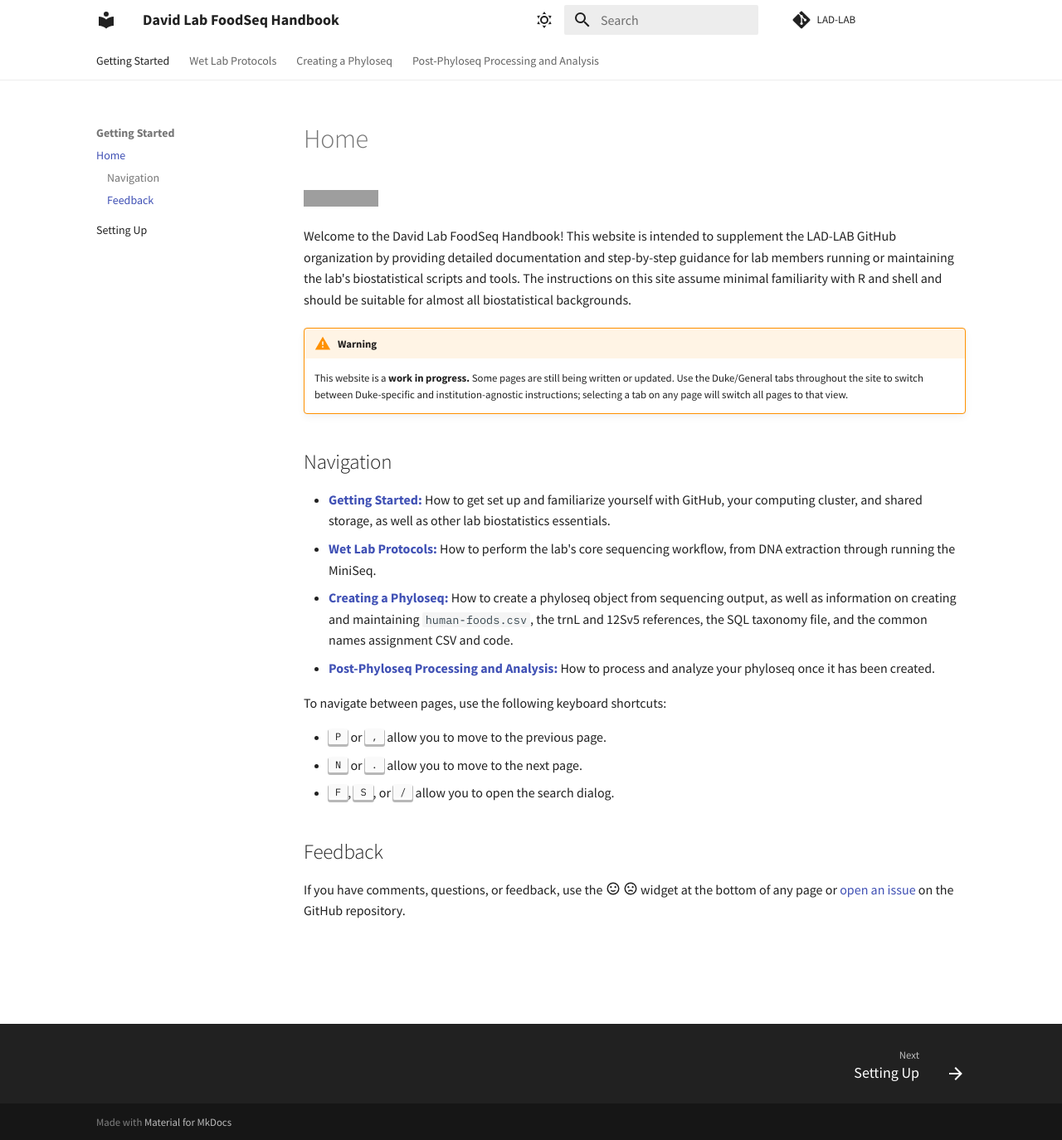
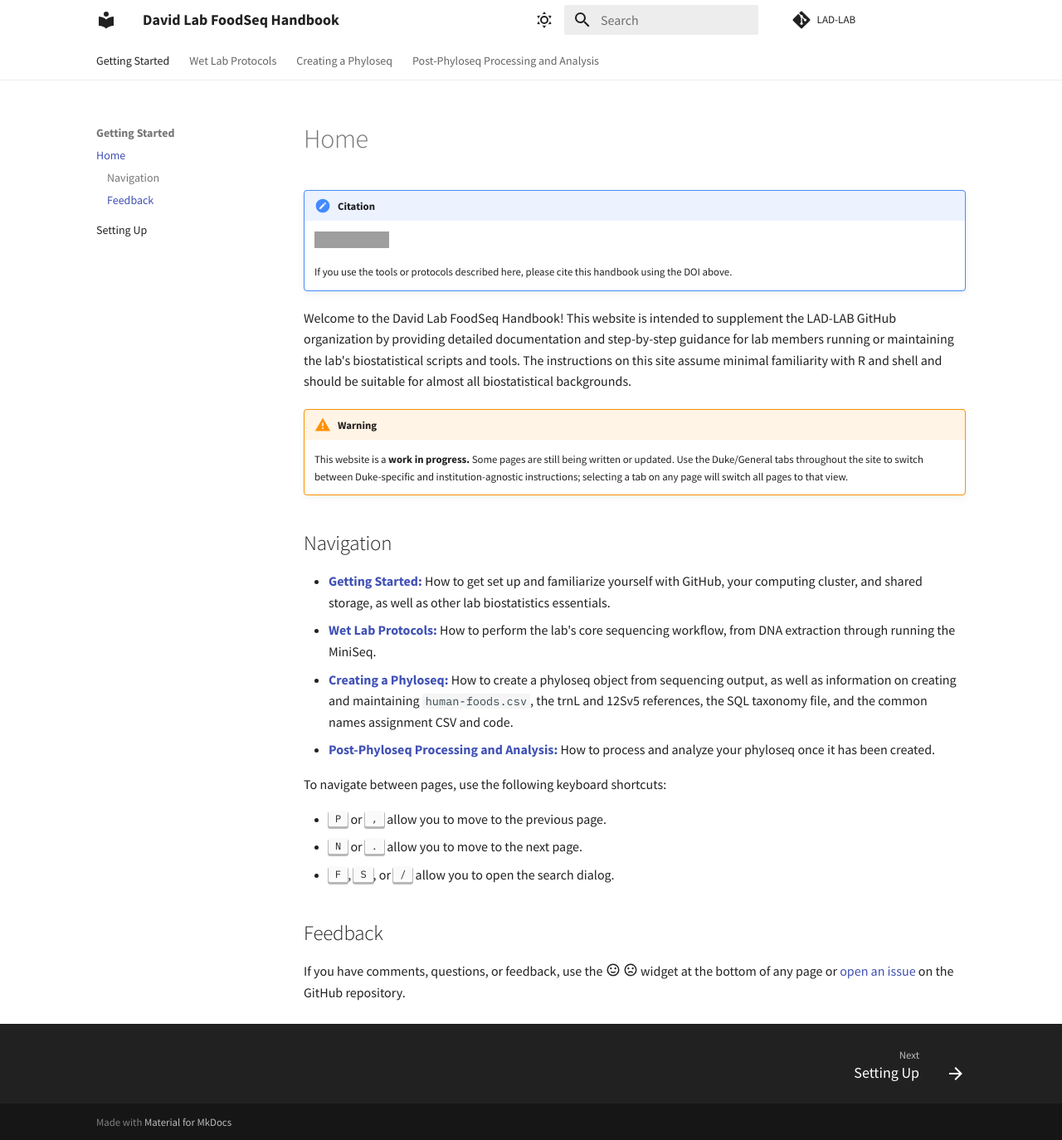
Before and after one commit to LAD-LAB/lad-lab.github.io, an MkDocs documentation site: the page built from docs/index.md, in a window 1280 px wide and 1374 px high. Shown: the whole window at 83% size. Built offline with MkDocs 1.6.1 and Material for MkDocs 9.7.7, drawn with Linux system fonts in a browser that asks for light colours; grey boxes are pictures that could not be loaded.

Commit message:
Giving the DOI a note

```diff
--- a/docs/index.md
+++ b/docs/index.md
@@ -1,6 +1,10 @@
 # Home
 
-[![DOI](https://zenodo.org/badge/DOI/10.5281/zenodo.20174234.svg)](https://doi.org/10.5281/zenodo.20174234)
+!!! note "Citation"
+
+    [![DOI](https://zenodo.org/badge/DOI/10.5281/zenodo.20174234.svg)](https://doi.org/10.5281/zenodo.20174234)
+
+    If you use the tools or protocols described here, please cite this handbook using the DOI above.
 
 Welcome to the David Lab FoodSeq Handbook! This website is intended to supplement the LAD-LAB GitHub organization by providing detailed documentation and step-by-step guidance for lab members running or maintaining the lab's biostatistical scripts and tools. The instructions on this site assume minimal familiarity with R and shell and should be suitable for almost all biostatistical backgrounds.
 
```
